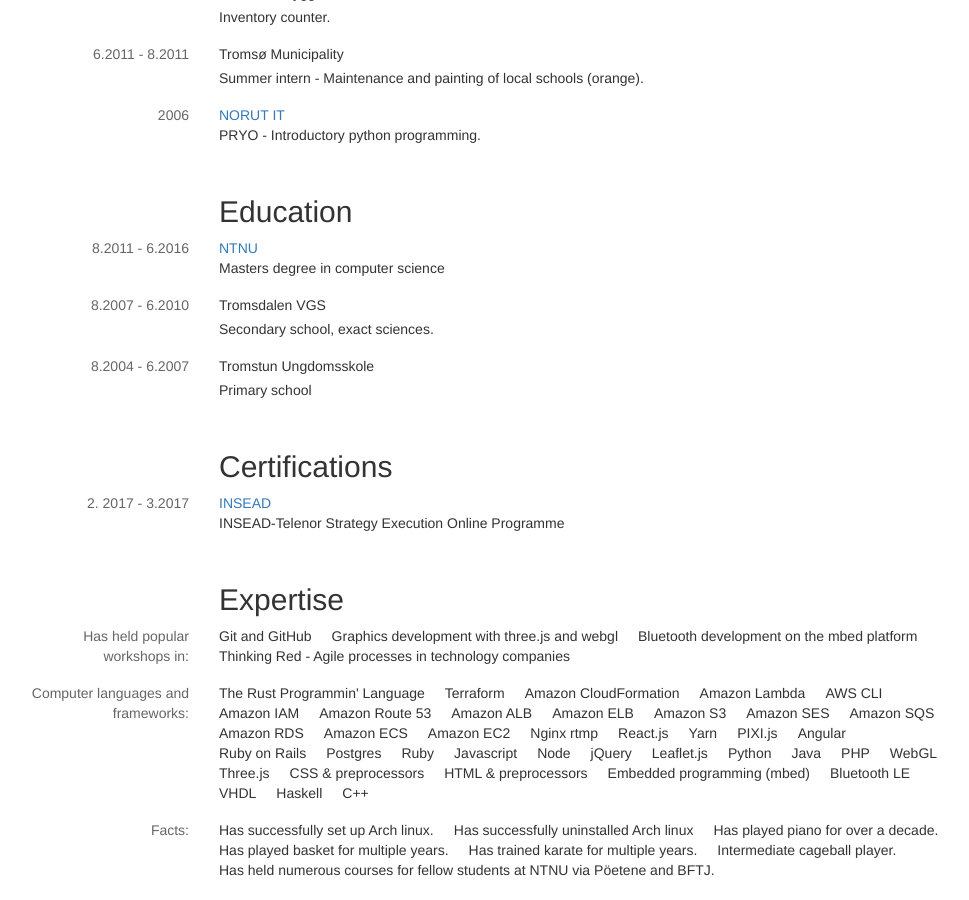
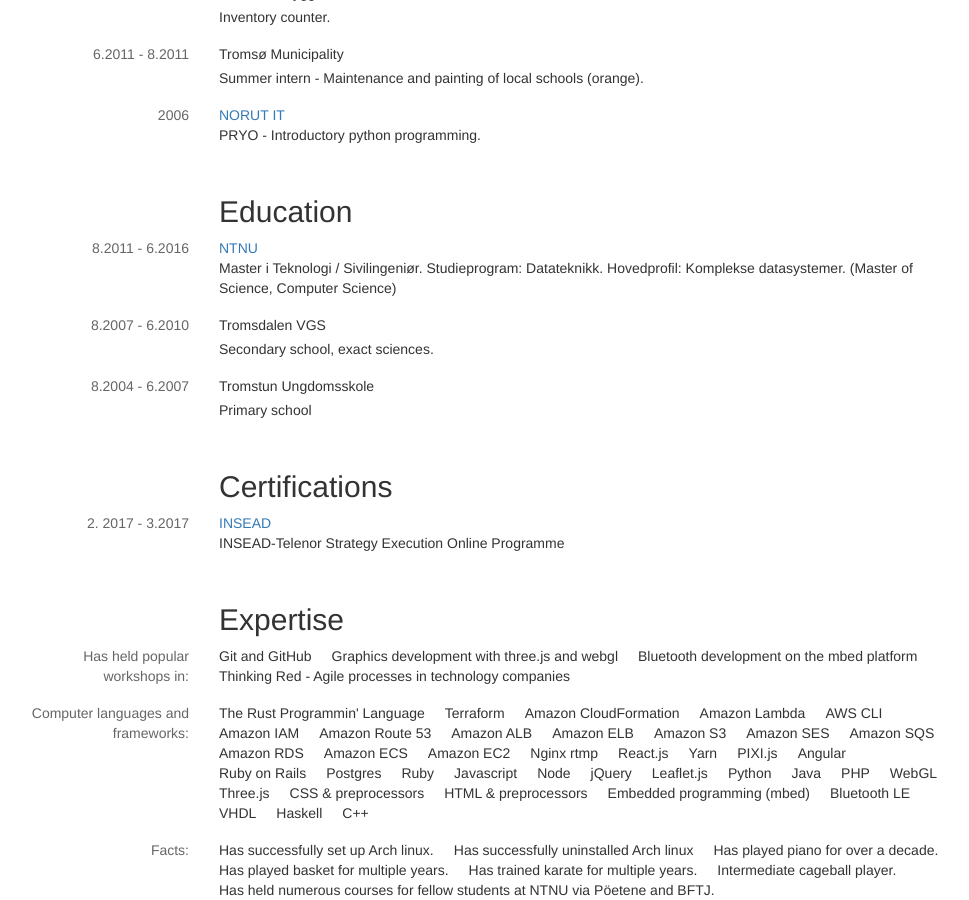
Before and after one commit to aleksanb/burkow, a Jekyll site: the page built from index.html, in a window 1280 px wide and 900 px high, scrolled down 2342 px. Shown: the whole window, without its empty margins (46-1015 px from the left). Built offline with Jekyll 4.4.1, drawn with Linux system fonts in a browser that asks for light colours; nearby versions of some CDN libraries; some of the changed text lies outside the part shown.

Commit message:
More improvements

```diff
--- a/_data/categories.yml
+++ b/_data/categories.yml
@@ -85,12 +85,12 @@
 
 - title: Experience
   entries:
-    - when: August 2016 - ongoing
+    - when: 15.08.2016 - ongoing
       where: Telenor Digital
       description: Strategic Engineering with technology driven innovation. Web, machine learning and telco sphere hard science.
       url: "https://telenordigital.com/"
 
-    - when: Summer 2015 - 2.2016
+    - when: 6.2015 - 3.2016
       where: Feat.fm (music streaming platform)
       description: Developed microservices, frontend, backend, real-time services, and self-hosted infinitely salable video-streaming infrastructure, all in the cloud.
       url: "https://feat.fm/"
@@ -177,7 +177,11 @@
   entries:
     - when: 8.2011 - 6.2016
       where: NTNU
-      description: Masters degree in computer science
+      description:
+        "Master i Teknologi / Sivilingeniør.
+        Studieprogram: Datateknikk.
+        Hovedprofil: Komplekse datasystemer.
+        (Master of Science, Computer Science)"
       url: //ntnu.no
 
     - when: 8.2007 - 6.2010
--- a/_data/details.yml
+++ b/_data/details.yml
@@ -1,5 +1,5 @@
 name: "Aleksander Vognild Burkow"
-catchphrase: "Overengineer"
+catchphrase: "Sivilingeniør and Overengineer"
 facts:
   - key: "name"
     value: "Aleksander Vognild Burkow"
```
